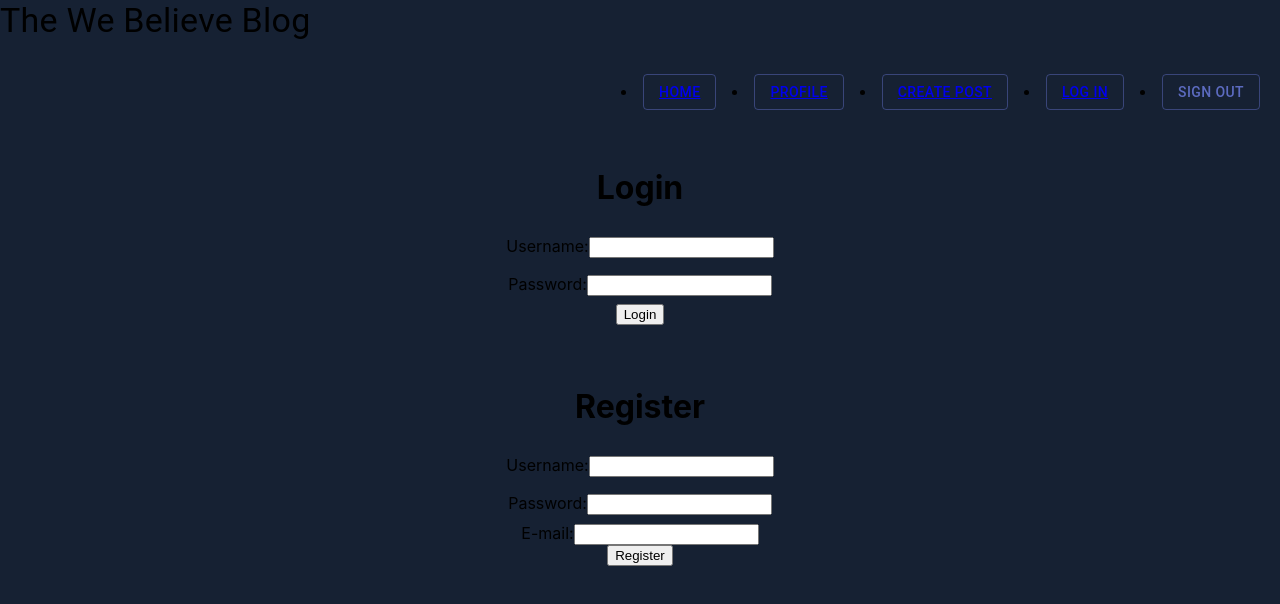
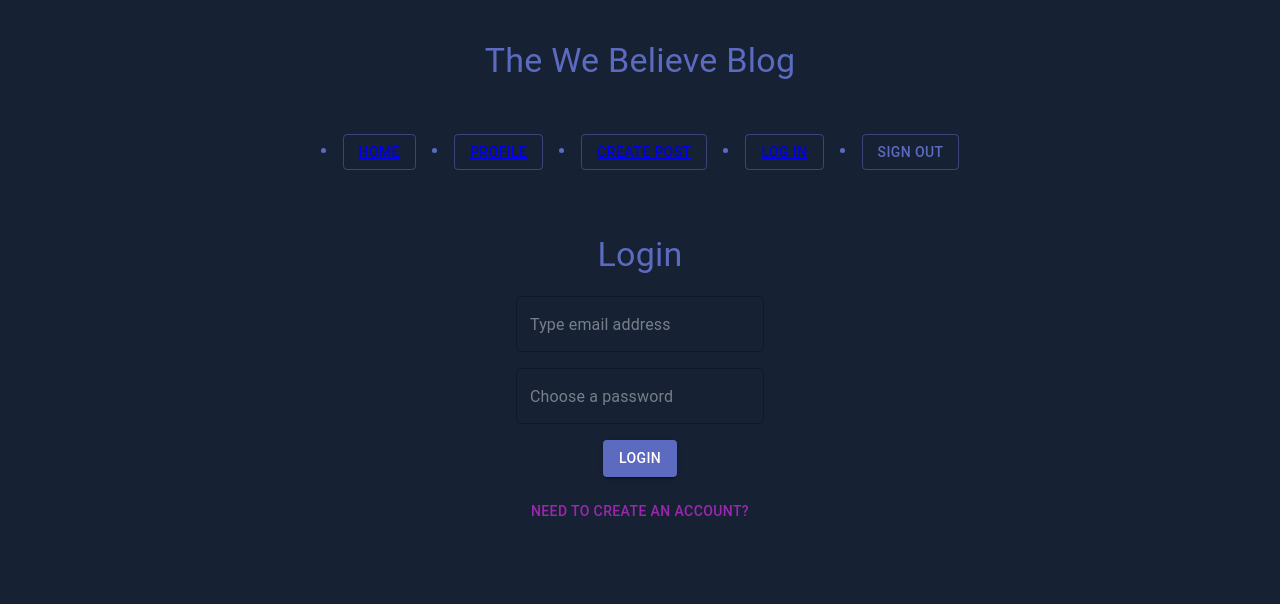
Before and after one commit to Grey-pearson/we-believe-forum, a React (Create React App) app in the folder client/: page /Login in a window 1280 px wide. Shown: the top 604 px of the page. Built offline with nearby package versions, Linux system fonts and the light colour scheme.

Commit message:
Changed some styling, Login page looks

```diff
--- a/client/package.json
+++ b/client/package.json
@@ -4,7 +4,7 @@
   "private": true,
   "proxy": "https://we-believe-forum-production.up.railway.app/",
   "dependencies": {
-    "@apollo/client": "^3.5.8",
+    "@apollo/client": "^3.7.12",
     "@emotion/react": "^11.10.6",
     "@emotion/styled": "^11.10.6",
     "@mui/material": "^5.11.16",
@@ -13,6 +13,7 @@
     "@testing-library/react": "^13.4.0",
     "@testing-library/user-event": "^13.5.0",
     "bcrypt": "^5.1.0",
+    "graphql": "^16.6.0",
     "jwt-decode": "^3.1.2",
     "react": "^18.2.0",
     "react-dom": "^18.2.0",
--- a/client/src/components/Login.js
+++ b/client/src/components/Login.js
@@ -1,70 +1,119 @@
 import React, { useState } from 'react';
+import { useNavigate } from 'react-router-dom';
 import styles from './Login.module.css';
+import { gql, useMutation } from '@apollo/client';
+import { ADD_USER } from '../utils/mutations';
+import Container from '@mui/material/Container';
+import Grid from '@mui/material/Grid';
+import Box from '@mui/material/Box';
+import TextField from '@mui/material/TextField';
+import Button from '@mui/material/Button';
+import Typography from '@mui/material/Typography';
 
-function Login() {
-  const [username, setUsername] = useState('');
-  const [password, setPassword] = useState('');
-  const [email, setEmail] = useState('');
-
-  const handleSubmit = (e) => {
-    e.preventDefault();
-    // handle login logic
-  };
+const Login = () => {
+  const navigate = useNavigate();
+  const [formState, setFormState] = useState({
+    login: true,
+    email: '',
+    password: '',
+    name: '',
+  });
 
   return (
-    <div className={styles.container}>
-      <h1>Login</h1>
-      <form className={styles.form} onSubmit={handleSubmit}>
-        <label className={styles.label}>
-          Username:
-          <input
-            type="text"
-            value={username}
-            onChange={(e) => setUsername(e.target.value)}
-          />
-        </label>
-        <label className={styles.label}>
-          Password:
-          <input
-            type="password"
-            value={password}
-            onChange={(e) => setPassword(e.target.value)}
-          />
-        </label>
-        <button type="submit">Login</button>
-      </form>
-      <br />
-      <br />
-      <h1>Register</h1>
-      <form className={styles.form} onSubmit={handleSubmit}>
-        <label className={styles.label}>
-          Username:
-          <input
-            type="text"
-            value={username}
-            onChange={(e) => setUsername(e.target.value)}
-          />
-        </label>
-        <label className={styles.label}>
-          Password:
-          <input
-            type="password"
-            value={password}
-            onChange={(e) => setPassword(e.target.value)}
-          />
-        </label>
-        <label>
-          E-mail:
-          <input
-            type="text"
-            value={email}
-            onChange={(e) => setEmail(e.target.value)}
-          />
-        </label>
-        <button type="submit">Register</button>
-      </form>
-    </div>
+    <Container maxWidth="sm">
+      <Box textAlign="center" py={3}>
+        <Typography variant="h4" color="primary">
+          {formState.login ? 'Login' : 'Sign Up'}
+        </Typography>
+        <br />
+        <Grid container direction="column" alignItems="center" spacing={2}>
+          {!formState.login && (
+            <Grid item>
+              <TextField
+                value={formState.name}
+                onChange={(e) =>
+                  setFormState({
+                    ...formState,
+                    name: e.target.value,
+                  })
+                }
+                type="text"
+                placeholder="Your name"
+                inputProps={{
+                  style: { color: 'white' },
+                }}
+                InputProps={{
+                  style: { color: 'gray' },
+                }}
+              />
+            </Grid>
+          )}
+          <Grid item>
+            <TextField
+              value={formState.email}
+              onChange={(e) =>
+                setFormState({
+                  ...formState,
+                  email: e.target.value,
+                })
+              }
+              type="text"
+              placeholder="Type email address"
+              inputProps={{
+                style: { color: 'white' },
+              }}
+              InputProps={{
+                style: { color: 'gray' },
+              }}
+            />
+          </Grid>
+          <Grid item>
+            <TextField
+              value={formState.password}
+              onChange={(e) =>
+                setFormState({
+                  ...formState,
+                  password: e.target.value,
+                })
+              }
+              type="password"
+              placeholder="Choose a password"
+              inputProps={{
+                style: { color: 'white' },
+              }}
+              InputProps={{
+                style: { color: 'gray' },
+              }}
+            />
+          </Grid>
+          <Grid item>
+            <Button
+              variant="contained"
+              color="primary"
+              onClick={() => console.log('onClick')}
+            >
+              {formState.login ? 'login' : 'create account'}
+            </Button>
+          </Grid>
+          <Grid item>
+            <Button
+              color="secondary"
+              onClick={(e) =>
+                setFormState({
+                  ...formState,
+                  login: !formState.login,
+                })
+              }
+            >
+              {formState.login
+                ? 'need to create an account?'
+                : 'already have an account?'}
+            </Button>
+          </Grid>
+        </Grid>
+      </Box>
+    </Container>
   );
-}
+};
 
 export default Login;
--- a/client/src/components/Nav.js
+++ b/client/src/components/Nav.js
@@ -11,12 +11,21 @@ function Nav(props) {
       <Typography
         variant="h4"
         component="h2"
-        justifyContent="left"
+        align="center"
+        color="primary"
+        mt="40px"
         gutterBottom
       >
         The We Believe Blog
       </Typography>
-      <Box sx={{ display: 'flex', justifyContent: 'right', padding: '20px' }}>
+      <Box
+        sx={{
+          display: 'flex',
+          justifyContent: 'center',
+          padding: '40px',
+        }}
+      >
+        <Typography color="primary">
           <Stack
             direction="row"
             spacing={2}
@@ -57,6 +66,7 @@ function Nav(props) {
               </Button>
             </li>
           </Stack>
+        </Typography>
       </Box>
     </nav>
   );
--- a/client/src/components/PostForm.js
+++ b/client/src/components/PostForm.js
@@ -58,7 +58,9 @@ const PostForm = () => {
   };
 
   return (
-        <Card variant="outlined" sx={{
+    <Card
+      variant="outlined"
+      sx={{
         width: 300,
         minHeight: 100,
         '&:hover': {
@@ -67,18 +69,13 @@ const PostForm = () => {
         margin: 'auto',
         padding: '1rem',
         borderRadius: '10px',
-            bgcolor: 'primary.main'
-
+        bgcolor: 'primary.main',
       }}
     >
-            <h3>Create your master peice of a theory here</h3>
-
+      <h3>Create your masterpiece of a theory here</h3>
 
       <>
-
-                <form
-                    onSubmit={handleFormSubmit}
-                >
+        <form onSubmit={handleFormSubmit}>
           <div>
             <TextField
               variant="outlined"
@@ -97,26 +94,26 @@ const PostForm = () => {
           </div>
 
           <CardActions disableSpacing>
-                        <Button variant="outlined" type="submit" sx={{ bgcolor: 'primary.dark', m: 2, }}>
+            <Button
+              variant="outlined"
+              type="submit"
+              sx={{ bgcolor: 'primary.dark', m: 2 }}
+            >
               Add Thought
             </Button>
             <p
-                            className={`m-0 ${characterCount === 280 || error ? 'text-danger' : ''
+              className={`m-0 ${
+                characterCount === 280 || error ? 'text-danger' : ''
               }`}
             >
               {characterCount}/280
             </p>
           </CardActions>
-                    {error && (
-                        <div>
-                            {error.message}
-                        </div>
-                    )}
+          {error && <div>{error.message}</div>}
         </form>
       </>
-
-        </Card >
+    </Card>
   );
 };
 
-export default PostForm;;
+export default PostForm;
--- /dev/null
+++ b/client/src/constants.js
@@ -0,0 +1 @@
+export const AUTH_TOKEN = 'auth-token';
--- a/client/src/pages/Profile.js
+++ b/client/src/pages/Profile.js
@@ -1,9 +1,18 @@
 import React from 'react';
+import Typography from '@mui/material/Typography';
 
 function Profile(props) {
   return (
     <div>
-      <h1>Profile</h1>
+      <Typography
+        variant="h4"
+        component="h2"
+        align="center"
+        color="primary"
+        gutterBottom
+      >
+        Profile
+      </Typography>
     </div>
   );
 }
```
Also changed, not shown: client/src/components/Header.js (+12 -0 lines), 1 other file (tests, documents, lock files or other folders). Lines whose indentation alone changed are shown as unchanged.
